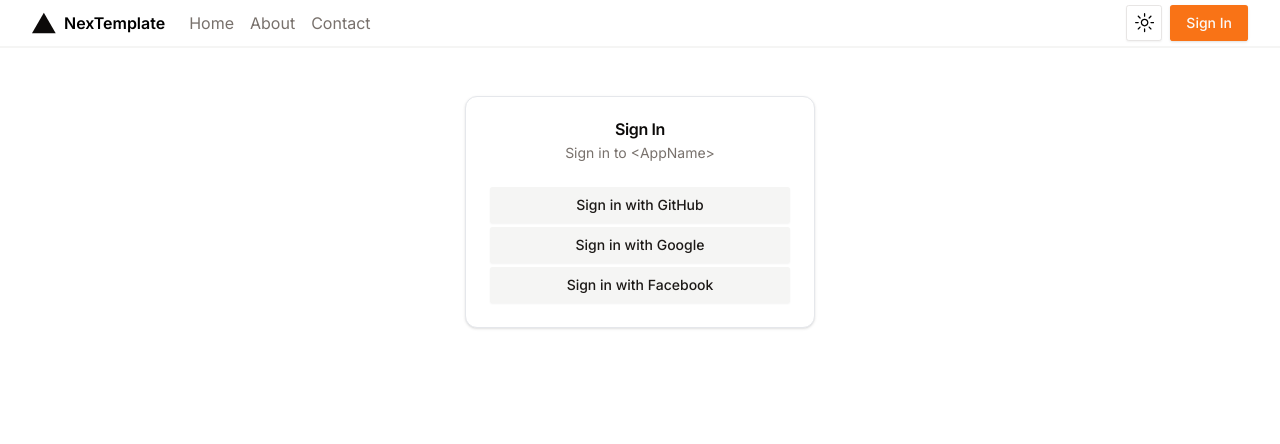
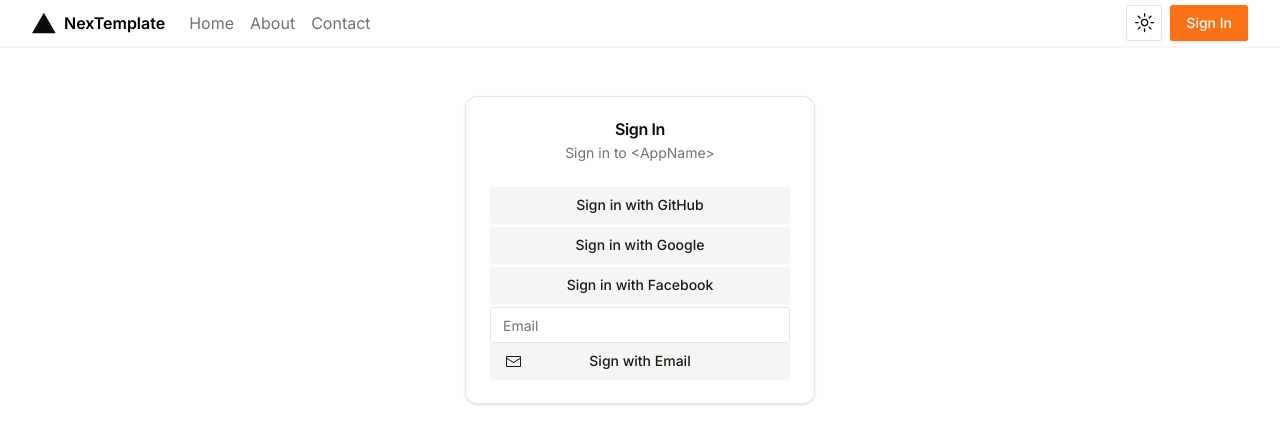
Before and after one commit to AlexMist23/next-template, a Next.js app: page /auth/signin in a window 1280 px wide. Shown: the top 444 px of the page. Built offline with nearby package versions, Linux system fonts and the light colour scheme; no server answers.

Commit message:
add email sign up

```diff
--- a/src/app/auth/signin/_components/emailForm.tsx
+++ b/src/app/auth/signin/_components/emailForm.tsx
@@ -0,0 +1,21 @@
+import { Button } from "@/components/ui/button";
+import { Input } from "@/components/ui/input";
+import { signIn } from "@/lib/auth";
+import { EnvelopeClosedIcon } from "@radix-ui/react-icons";
+export default function EmailForm() {
+  return (
+    <form
+      action={async (formData: FormData) => {
+        "use server";
+        const email = formData.get("email");
+        await signIn("email", { email: email });
+      }}
+    >
+      <Input type="email" id="email" name="email" placeholder="Email" />
+      <Button variant={"secondary"} className="w-[100%]">
+        <EnvelopeClosedIcon className="mr-auto" />{" "}
+        <p className="absolute">Sign with Email</p>
+      </Button>
+    </form>
+  );
+}
--- a/src/app/auth/signin/page.tsx
+++ b/src/app/auth/signin/page.tsx
@@ -11,6 +11,7 @@ import { Input } from "@/components/ui/input";
 import { signIn } from "@/lib/auth";
 import { auth0ProvidersList } from "@/lib/auth";
 import Auth0Forms from "./_components/auth0Forms";
+import EmailForm from "./_components/emailForm";
 export default async function Page() {
   return (
     <main className="flex justify-center container mx-auto px-4 py-12">
@@ -21,6 +22,7 @@ export default async function Page() {
         </CardHeader>
         <CardContent className="flex flex-col space-y-1">
           <Auth0Forms />
+          <EmailForm />
         </CardContent>
       </Card>
     </main>
```
